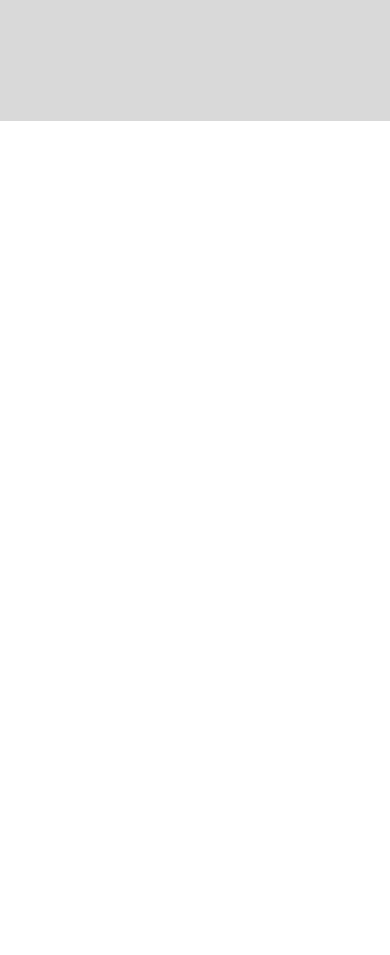
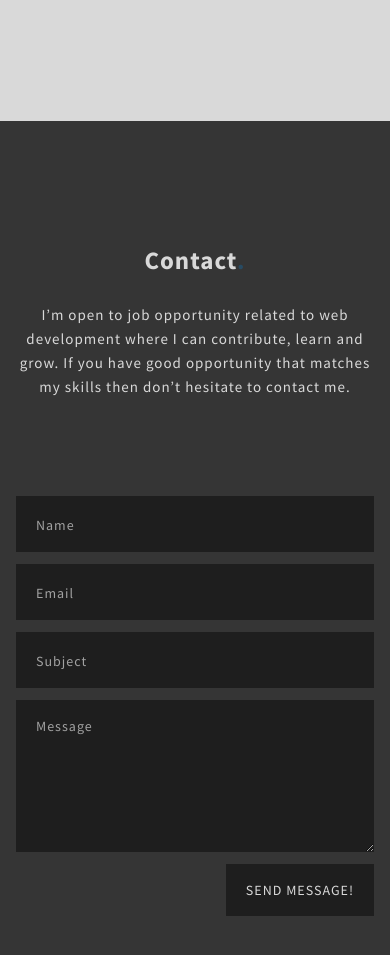
Before and after one commit to Ronel028/Ronel028-Portfolio-website, a Next.js app: page / in a window 390 px wide. Shown: the part 4500-5455 px from the top of the page. Before the commit the page ends 4621 px from the top, so only its background shows below. Built offline with nearby package versions, Linux system fonts and the light colour scheme.

Commit message:
working with contact section and add additional color in tailwind config

```diff
--- /dev/null
+++ b/components/ContactForm.jsx
@@ -0,0 +1,47 @@
+const ContactForm = () =>{
+    return (
+        <form className="w-full h-auto grid grid-flow-row gap-y-3 lg:max-w-[814px] lg:mx-auto">
+            <div className="grid grid-rows-2 grid-cols-1 gap-y-3 md:grid-cols-2 md:grid-rows-1 md:gap-x-3">
+                <input
+                    className="w-full py-4 px-5 bg-dark placeholder:text-gray placeholder:text-sm placeholder:opacity-[70%]
+                                tracking-[1px] outline-none active:outline-light-blue outline-2"
+                    type="text"
+                    name="name"
+                    id="name"
+                    placeholder="Name"
+                />
+                <input
+                    className="w-full py-4 px-5 bg-dark placeholder:text-gray placeholder:text-sm placeholder:opacity-[70%]
+                                tracking-[1px] outline-none active:outline-light-blue outline-2"
+                    type="email"
+                    name="email"
+                    id="email"
+                    placeholder="Email"
+                />
+            </div>
+            <input
+                className="w-full py-4 px-5 bg-dark placeholder:text-gray placeholder:text-sm placeholder:opacity-[70%]
+                            tracking-[1px] outline-none active:outline-light-blue outline-2"
+                type="text"
+                name="subject"
+                id="subject"
+                placeholder="Subject"
+            />
+            <textarea
+                className="w-full py-4 px-5 bg-dark placeholder:text-gray placeholder:text-sm placeholder:opacity-[70%]
+                            tracking-[1px] outline-none active:outline-light-blue outline-2"
+                name="message"
+                id="message"
+                cols="30"
+                rows="5"
+                placeholder="Message"
+            >
+            </textarea>
+            <button className=" bg-dark w-auto py-4 px-5 justify-self-end tracking-[1px] text-sm">
+                SEND MESSAGE!
+            </button>
+        </form>
+    )
+}
+
+export default ContactForm
--- a/components/Navigation.jsx
+++ b/components/Navigation.jsx
@@ -47,7 +47,7 @@ const Navigation = () =>{
                         </li>
                         <li>
                             <Link
-                                href="#"
+                                href="#contact"
                                 className="font-semibold relative text-lg
                                             after:content-[''] after:w-2 after:h-2 after:rounded after:bg-light-blue
                                             after:absolute after:bottom-[-0.875rem] after:left-[50%] after:translate-x-[-50%] after:hidden
@@ -121,7 +121,7 @@ const Navigation = () =>{
                     </li>
                     <li>
                         <Link
-                            href="#"
+                            href="#contact"
                             className='font-semibold text-xl'
                             onClick={menu}
                         >
--- a/pages/index.js
+++ b/pages/index.js
@@ -1,8 +1,9 @@
 import Head from 'next/head'
 import Link from 'next/link'
+import { FaArrowDown, FaChevronRight } from 'react-icons/fa'
 import Navigation from '../components/Navigation';
 import Projects from '../components/project';
-import { FaArrowDown, FaChevronRight } from 'react-icons/fa'
+import ContactForm from '../components/ContactForm';
 
 export default function Main() {
 
@@ -222,6 +223,31 @@ export default function Main() {
           </div>
         </section>
 
+        {/* project section */}
+        <section id='contact' className='h-auto w-100 bg-light-dark text-gray py-[121px]'>
+          <div className='container'>
+
+            {/* title */}
+            <div className='text-center mb-[97px] md:mb-[130px] lg:mb-36'>
+              <h3 className='text-[25px] tracking-[1px] mb-6 md:text-4xl lg:text-[40px]'>
+                Contact<span className='text-light-blue'>.</span>
+              </h3>
+              <p className='font-normal text-[15px] tracking-[1px] leading-6 md:max-w-[653px] md:mx-auto md:text-[18px] lg:text-xl'>
+                I’m open to job opportunity related to web development where
+                I can contribute, learn and grow. If you have good opportunity
+                that matches my skills then don’t hesitate to contact me.
+              </p>
+            </div>
+            {/* end title */}
+
+            {/* contact form */}
+            <div>
+              <ContactForm />
+            </div>
+
+          </div>
+        </section>
+
       </div>
     </>
   )
--- a/tailwind.config.js
+++ b/tailwind.config.js
@@ -19,7 +19,8 @@ module.exports = {
     colors:{
       'gray': '#D9D9D9',
       'light-blue': '#284B63',
-      'light-dark': '#353535'
+      'light-dark': '#353535',
+      'dark': '#1E1E1E'
     },
     extend: {
       keyframes: {
```
